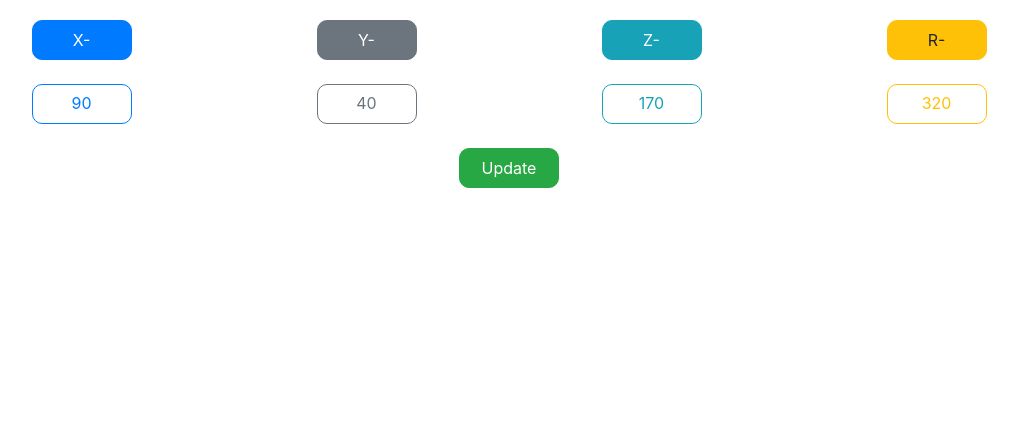
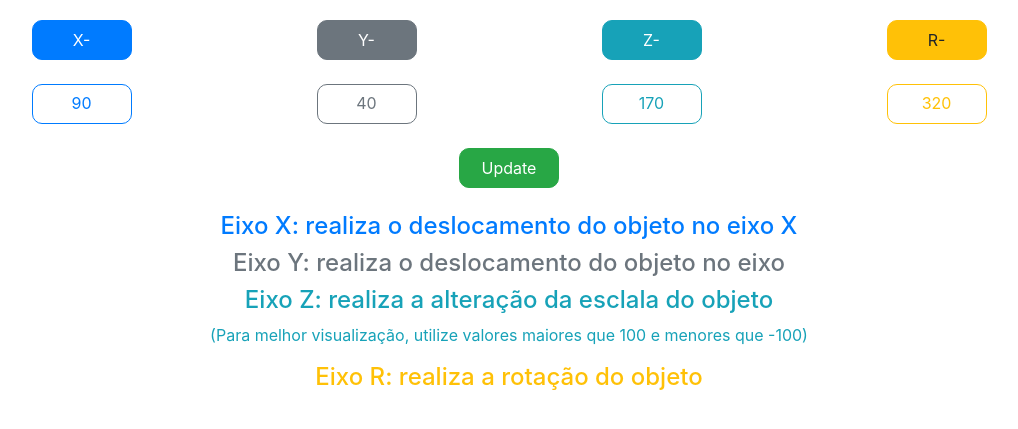
Before and after one commit to Pablo-RLV/Inteli-M5-T2, a Flask app: page / in a window 1280 px wide. Shown: the part 231-660 px from the top of the page, without its empty margins (131-1149 px from the left). Run offline with Flask 3, Linux system fonts and the light colour scheme; some libraries are stand-ins or nearby versions.

Commit message:
Comentários e instruções adicionadas

```diff
--- a/main.py
+++ b/main.py
@@ -24,7 +24,7 @@ def index():
     r = ultima_linha[4]
     return render_template('index.html', x=x, y=y, z=z, r=r)
 
-@app.route('/rota', methods=['POST'])
+@app.route('/rota', methods=['POST']) #realiza a postagem de dados no banco de dados
 def rota():
     x = request.form['x']
     y = request.form['y']
@@ -34,7 +34,7 @@ def rota():
     conn.commit()
     return "Dados inseridos com sucesso"
 
-@app.route('/get', methods=['GET'])
+@app.route('/get', methods=['GET']) #rota que faz o get da última linha do banco de dados, para requisitar dados no Godot
 def get():
     cursor = conn.cursor()
     cursor.execute('SELECT id, x, y, z, r FROM dados ORDER BY id DESC LIMIT 1')
@@ -47,14 +47,7 @@ def get():
                 "r": my_tuple[4]
                 }
     my_json = json.dumps(my_dict)
-    # response = make_response(str(my_tuple))
-    # response.headers['Content-Type'] = 'text/plain'
     return my_json
-
-
-# @app.teardown_appcontext
-# def encerrar_conexao(exception):
-#     conn.close()
 
 if __name__ == '__main__':
     app.run(debug=True)
--- a/templates/index.html
+++ b/templates/index.html
@@ -4,11 +4,9 @@
 		<script src="https://ajax.googleapis.com/ajax/libs/jquery/3.4.1/jquery.min.js"></script>
 		<script src="https://code.jquery.com/jquery-3.6.0.min.js"></script>
 		<script src="{{ url_for('static', filename='js/script.js') }}"></script>
-		<!-- <script src="/static/js/script.js"></> -->
 		<link rel="stylesheet" href="https://cdn.jsdelivr.net/npm/katex@0.16.4/dist/katex.min.css" integrity="sha384-vKruj+a13U8yHIkAyGgK1J3ArTLzrFGBbBc0tDp4ad/EyewESeXE/Iv67Aj8gKZ0" crossorigin="anonymous">
 		<link rel="stylesheet" href="https://stackpath.bootstrapcdn.com/bootstrap/4.1.3/css/bootstrap.min.css" integrity="sha384-MCw98/SFnGE8fJT3GXwEOngsV7Zt27NXFoaoApmYm81iuXoPkFOJwJ8ERdknLPMO" crossorigin="anonymous">
 		<link rel="stylesheet" href="{{ url_for('static', filename='css/style.css') }}">
-		<!-- <link rel="stylesheet" href="/static/css/style.css">	 -->
 	</head>
 	<body onload="get_positions()">
 		<div class="container">
@@ -94,5 +92,13 @@
 				<button class="button btn btn-success" id="update">Update</button>
 			</div>
 		</div>
+		<br>
+		<center>
+			<h4 class="text-primary">Eixo X: realiza o deslocamento do objeto no eixo X</h4>
+			<h4 class="text-secondary">Eixo Y: realiza o deslocamento do objeto no eixo</h4>
+			<h4 class="text-info">Eixo Z: realiza a alteração da esclala do objeto</h4>
+			<p class="text-info">(Para melhor visualização, utilize valores maiores que 100 e menores que -100)</p>
+			<h4 class="text-warning">Eixo R: realiza a rotação do objeto</h4>
+		</center>
 	</body>
 </html>
```
Also changed, not shown: data.db.
